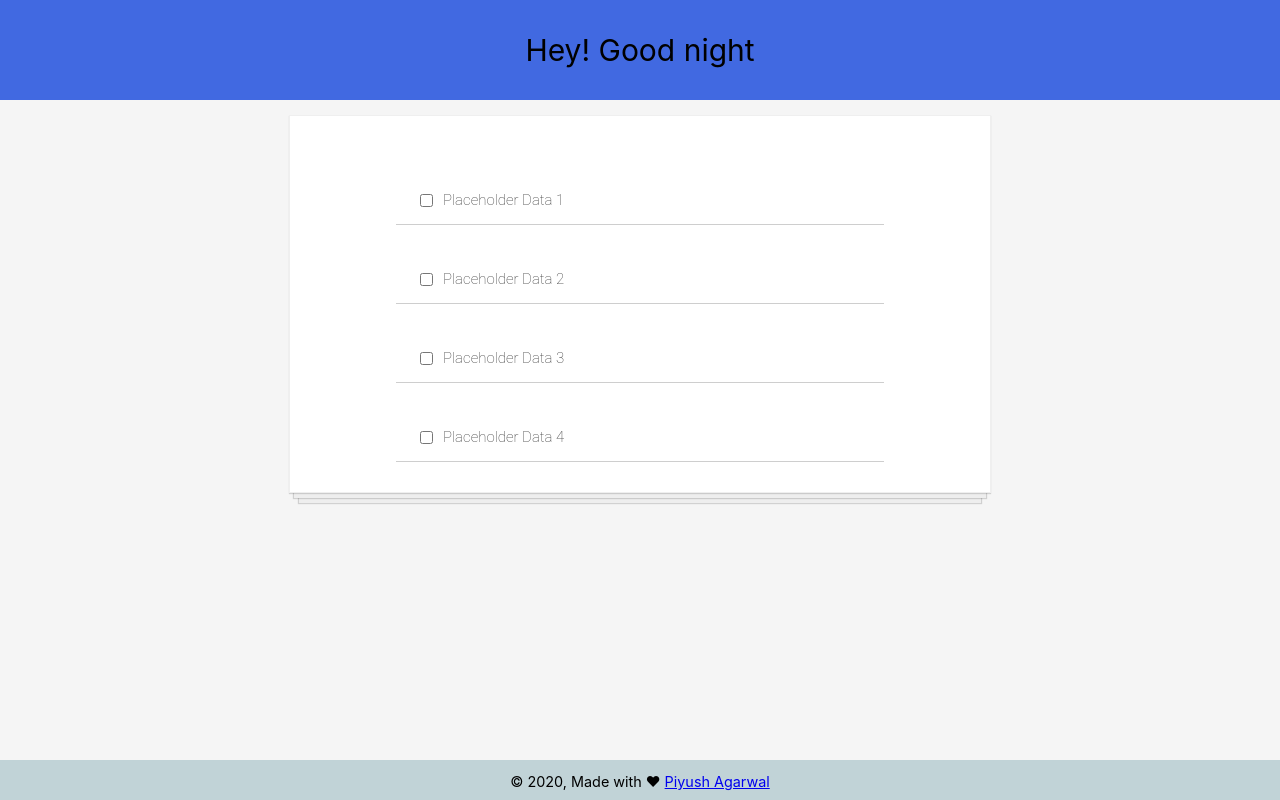
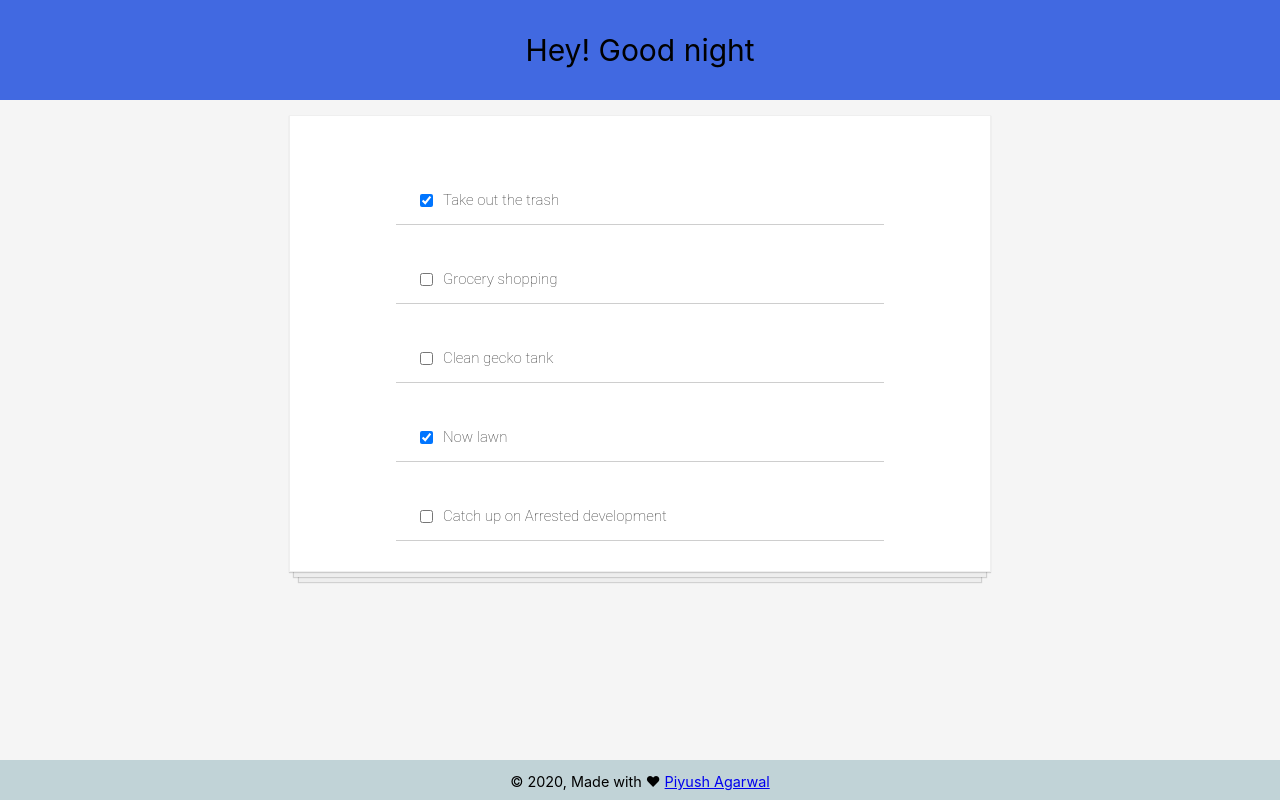
Before and after one commit to ag-piyush/to-do-app, a React (Create React App) app: page / in a window 1280 px wide. Built offline with nearby package versions, Linux system fonts and the light colour scheme.

Commit message:
Hardcoded data using maps

```diff
--- a/src/App.js
+++ b/src/App.js
@@ -3,23 +3,19 @@
 import Footer from './components/Footer';
 import Header from './components/Header';
 import TodoItem from './components/TodoItem';
+import todosData from "./components/todosData";
+
 function App() {
+  const todoItems = todosData.map(function(item){
+    return (
+      <TodoItem key={item.id} item={item}/>
+    )
+  })
   return (
     <div>
       <Header />
       <div className="todo-list">
-        <TodoItem
-          description="Placeholder Data 1"
-        />
-        <TodoItem
-          description="Placeholder Data 2"
-        />
-        <TodoItem
-          description="Placeholder Data 3"
-        />
-        <TodoItem
-          description="Placeholder Data 4"
-        />
+        {todoItems}
       </div>
       <Footer />
     </div>
--- a/src/components/TodoItem.js
+++ b/src/components/TodoItem.js
@@ -4,8 +4,8 @@
     console.log(props);
     return(
         <div className="todo-item">
-            <input type="checkbox" />
-            <p>{props.description}</p>
+            <input type="checkbox" checked={props.item.completed}/>
+            <p>{props.item.text}</p>
         </div>
     );
 }
--- a/src/components/todosData.js
+++ b/src/components/todosData.js
@@ -0,0 +1,29 @@
+const todosData = [
+    {
+        id: 1,
+        text: "Take out the trash",
+        completed: true
+    },
+    {
+        id: 2,
+        text: "Grocery shopping",
+        completed: false
+    },
+    {
+        id: 3,
+        text: "Clean gecko tank",
+        completed: false
+    },
+    {
+        id: 4,
+        text: "Now lawn",
+        completed: true
+    },
+    {
+        id: 5,
+        text: "Catch up on Arrested development",
+        completed: false
+    }
+];
+
+export default todosData;
```
